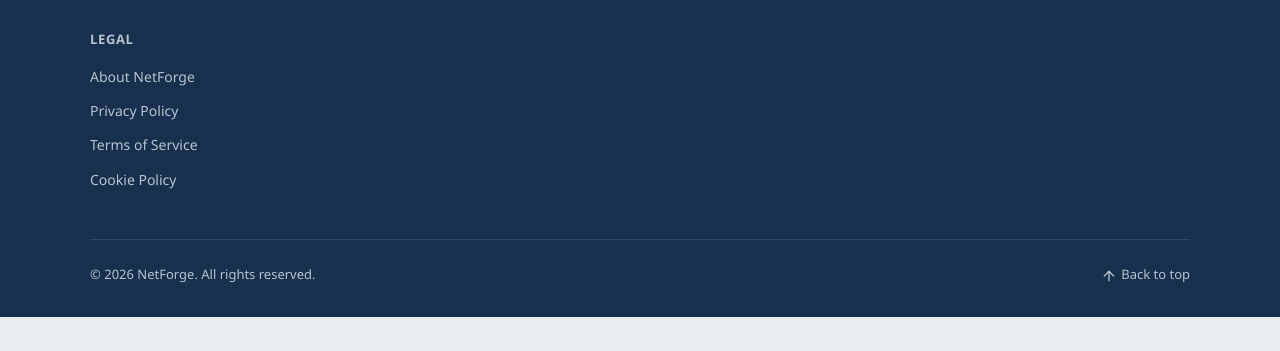
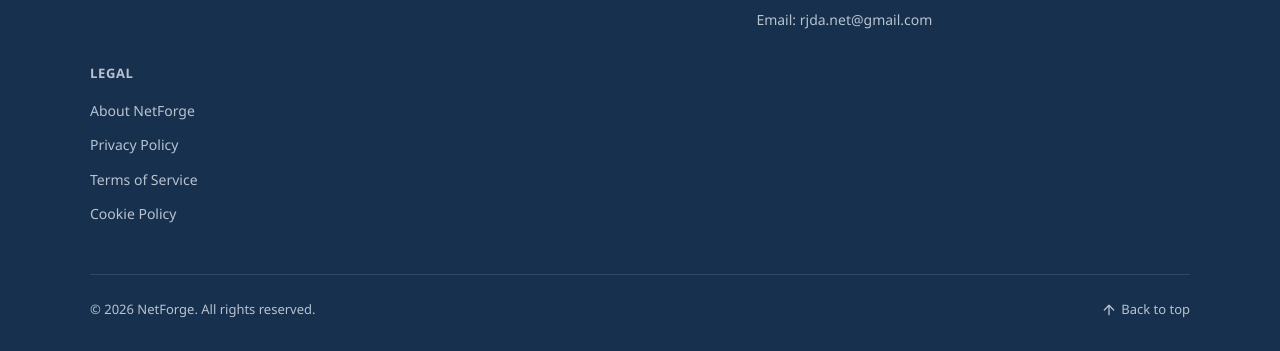
Before and after one commit to httpad4/netforge.web, a website: page public/index.html in a window 1280 px wide. Shown: the part 1072-1423 px from the top of the page. Before the commit the page ends 1389 px from the top, so only its background shows below. Drawn offline with Linux system fonts and the light colour scheme; no server answers.

Commit message:
Updated version

```diff
--- a/public/index.html
+++ b/public/index.html
@@ -106,6 +106,7 @@
             <a href="contacts.html">Contact Us</a>
             <a href="report-an-issue.html">Report an Issue</a>
             <a href="community-guidelines.html">Community Guidelines</a>
+            <a href="mailto:rjda.net@gmail.com">Email: rjda.net@gmail.com</a>
           </nav>
         </div>
 
```
